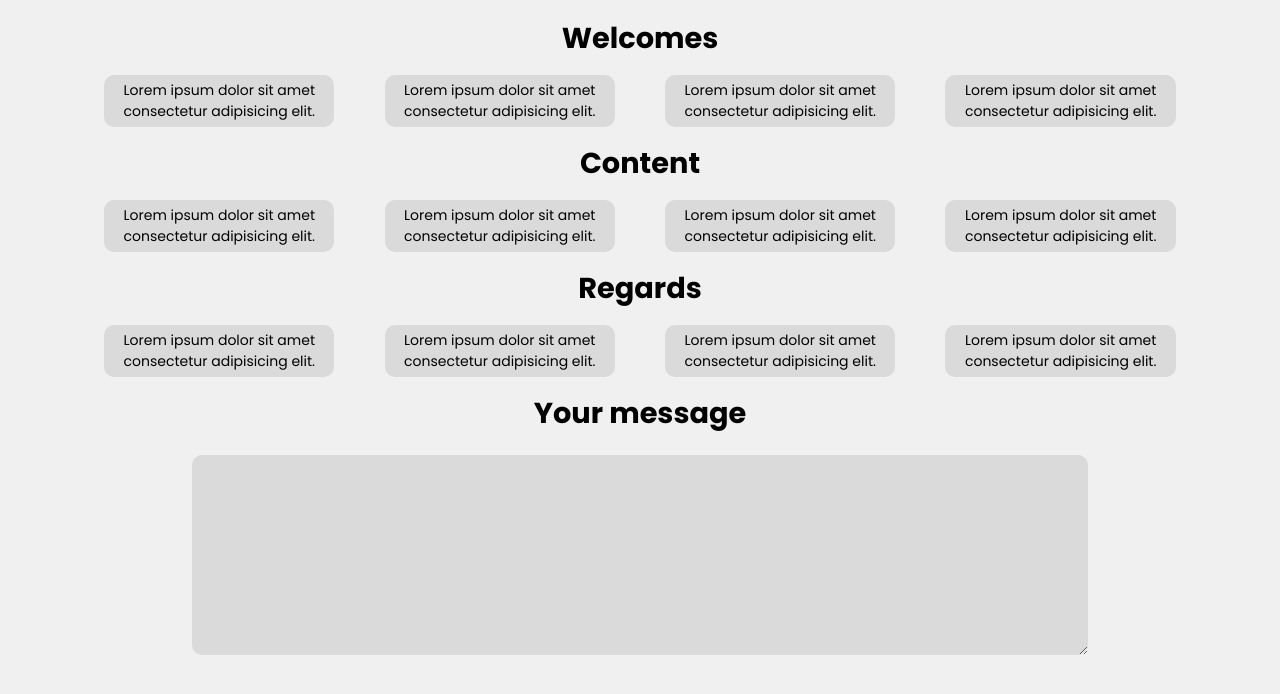
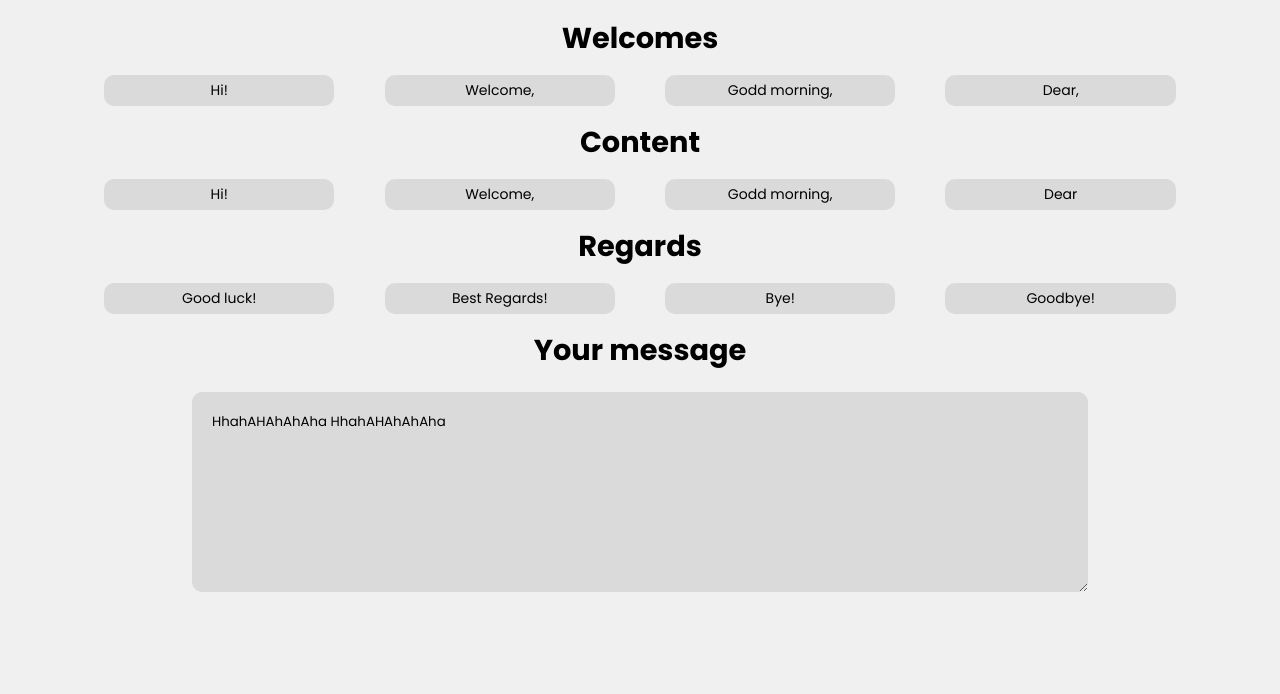
Before and after one commit to KamilShape/mail_generator, a plain HTML site: page index.html in a window 1280 px wide. Shown: the part 80-774 px from the top of the page. Drawn offline with Linux system fonts and the light colour scheme.

Commit message:
add makeMessages function

```diff
--- a/data.js
+++ b/data.js
@@ -1,10 +1,34 @@
-const welcomes = ['Hi!', 'Welcome,', 'Godd morning,', 'Dear'];
+const welcomes = ['Hi!', 'Welcome,', 'Godd morning,', 'Dear,'];
+const content = ['Hi!', 'Welcome,', 'Godd morning,', 'Dear'];
+const regards = ['Good luck!', 'Best Regards!', 'Bye!', 'Goodbye!'];
 
-let messageArea = document.getElementsByClassName('message');
+const welcomes_wrapper = document.querySelector('.welcomes')
+const content_wrapper = document.querySelector('.content')
+const regards_wrapper = document.querySelector('.regards')
+
+const makeMessages = function(wrapper, array) {
+    array.forEach(el => {
+        let message = document.createElement('div')
+        message.classList.add('messages_message')
+        message.innerText = el
+        wrapper.appendChild(message)
+    })
+}
+
+makeMessages(welcomes_wrapper, welcomes)
+makeMessages(content_wrapper, content)
+makeMessages(regards_wrapper, regards)
+
+let messageArea = document.querySelector('.message');
+
+
+
+
 
 
 (function() {
     messageArea.value = 'HhahAHAhAhAha'
     messageArea.value += ' HhahAHAhAhAha'
     console.log(messageArea)
+    console.log(wrappers)
 })();
--- a/index.html
+++ b/index.html
@@ -16,29 +16,20 @@
     <h1 class="title">Welcome to mail generator!</h1>
     <section class="messages">
         <h2 class="messages_title">Welcomes</h2>
-        <div class="messages_wrapper">
-            <div class="messages_message">Lorem ipsum dolor sit amet consectetur adipisicing elit.</div>
-            <div class="messages_message">Lorem ipsum dolor sit amet consectetur adipisicing elit.</div>
-            <div class="messages_message">Lorem ipsum dolor sit amet consectetur adipisicing elit.</div>
-            <div class="messages_message">Lorem ipsum dolor sit amet consectetur adipisicing elit.</div>
+        <div class="messages_wrapper welcomes">
+
         </div>
     </section>
     <section class="messages">
         <h2 class="messages_title">Content</h2>
-        <div class="messages_wrapper">
-            <div class="messages_message">Lorem ipsum dolor sit amet consectetur adipisicing elit.</div>
-            <div class="messages_message">Lorem ipsum dolor sit amet consectetur adipisicing elit.</div>
-            <div class="messages_message">Lorem ipsum dolor sit amet consectetur adipisicing elit.</div>
-            <div class="messages_message">Lorem ipsum dolor sit amet consectetur adipisicing elit.</div>
+        <div class="messages_wrapper content">
+
         </div>
     </section>
     <section class="messages">
         <h2 class="messages_title">Regards</h2>
-        <div class="messages_wrapper">
-            <div class="messages_message">Lorem ipsum dolor sit amet consectetur adipisicing elit.</div>
-            <div class="messages_message">Lorem ipsum dolor sit amet consectetur adipisicing elit.</div>
-            <div class="messages_message">Lorem ipsum dolor sit amet consectetur adipisicing elit.</div>
-            <div class="messages_message">Lorem ipsum dolor sit amet consectetur adipisicing elit.</div>
+        <div class="messages_wrapper regards">
+
         </div>
     </section>
     <h2 class="messages_title">Your message</h2>
```
